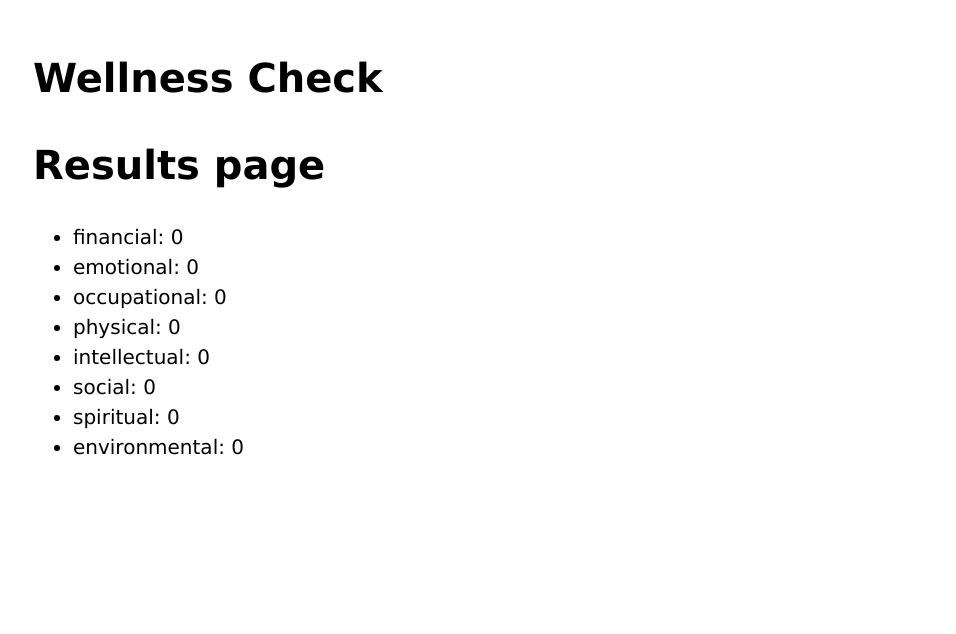
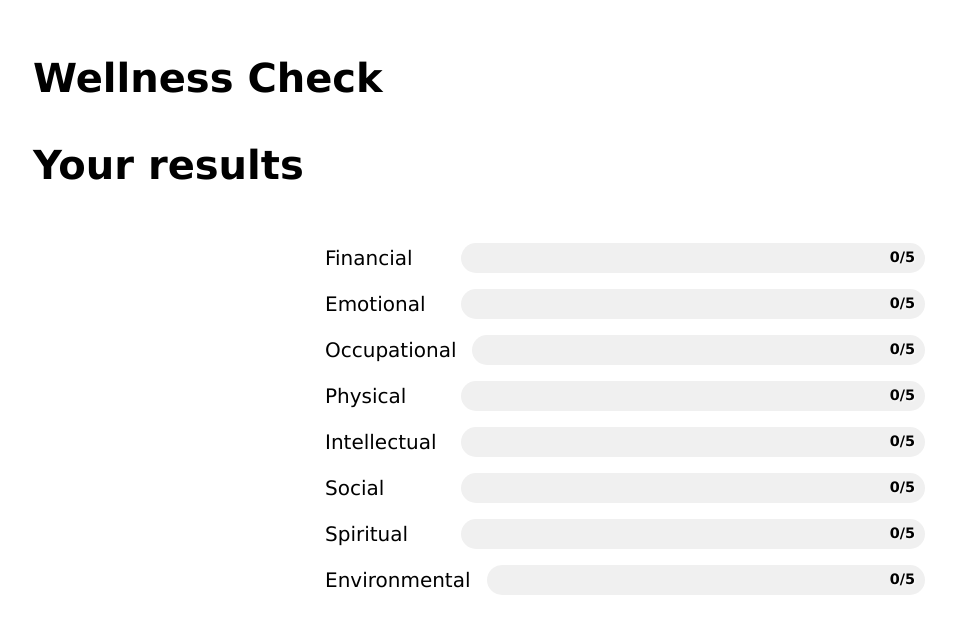
Before and after one commit to IraShy/wellness-check, a React (Vite) app: page / in a window 1280 px wide. Both pictures are taken after a click on the button "Submit". Shown: the top 634 px of the page, without its empty margins (15-971 px from the left). Built offline with nearby package versions, Linux system fonts and the light colour scheme.

Commit message:
feat: implement bar chart

```diff
--- /dev/null
+++ b/src/components/BarChart.tsx
@@ -0,0 +1,45 @@
+import type { AreaResults } from "../types";
+import { MAX_SCORE } from "../constants";
+
+function BarChart({ results }: { results: AreaResults }) {
+  const getBarColor = (score: number) => {
+    switch (score) {
+      case 1:
+        return "#8B0000"; // dark red
+      case 2:
+        return "#DC143C"; // lighter red
+      case 3:
+        return "#FF8C00"; // orange
+      case 4:
+        return "#9ACD32"; // yellow-green
+      case 5:
+        return "#228B22"; // green
+      default:
+        return "#f0f0f0"; // gray for 0
+    }
+  };
+
+  return (
+    <div className="bar-chart">
+      {Object.entries(results).map(([area, score]) => (
+        <div key={area} className="bar-row">
+          <div className="bar-label">{area}</div>
+          <div className="bar-container">
+            <div
+              className="bar-fill"
+              style={{
+                width: `${(score / MAX_SCORE) * 100}%`,
+                backgroundColor: getBarColor(score),
+              }}
+            />
+            <span className="bar-score">
+              {score}/{MAX_SCORE}
+            </span>
+          </div>
+        </div>
+      ))}
+    </div>
+  );
+}
+
+export default BarChart;
--- a/src/pages/ResultsPage.tsx
+++ b/src/pages/ResultsPage.tsx
@@ -1,16 +1,11 @@
 import type { AreaResults } from "../types";
+import BarChart from "../components/BarChart";
 
 function ResultsPage({ results }: { results: AreaResults }) {
   return (
     <>
-      <h1>Results page</h1>
-      <ul>
-        {Object.entries(results).map(([area, score]) => (
-          <li key={area}>
-            {area}: {score}
-          </li>
-        ))}
-      </ul>
+      <h1>Your results</h1>
+      <BarChart results={results} />
     </>
   );
 }
--- a/src/styles/index.css
+++ b/src/styles/index.css
@@ -78,3 +78,49 @@ button {
     margin-top: 3rem;
   }
 }
+
+/* Bar Chart Styles */
+.bar-chart {
+  max-width: 600px;
+  margin: 2rem auto;
+  padding: 1rem;
+}
+
+.bar-row {
+  display: flex;
+  align-items: center;
+  margin-bottom: 1rem;
+  gap: 1rem;
+}
+
+.bar-label {
+  min-width: 120px;
+  font-weight: 500;
+  text-transform: capitalize;
+}
+
+.bar-container {
+  flex: 1;
+  position: relative;
+  height: 30px;
+  background-color: #f0f0f0;
+  border-radius: 15px;
+  overflow: hidden;
+}
+
+.bar-fill {
+  height: 100%;
+  border-radius: 15px;
+  transition: width 0.5s ease;
+}
+
+.bar-score {
+  position: absolute;
+  right: 10px;
+  top: 50%;
+  transform: translateY(-50%);
+  font-size: 0.9rem;
+  font-weight: 600;
+  color: #000;
+  text-shadow: 1px 1px 2px rgba(255, 255, 255, 0.8);
+}
```
